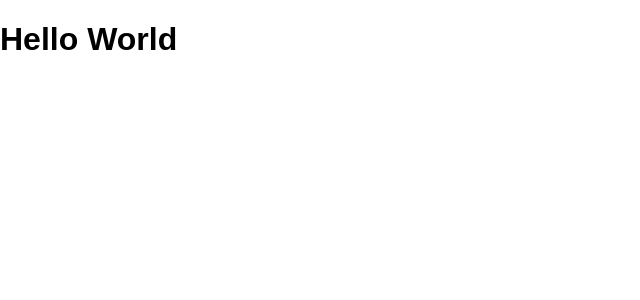
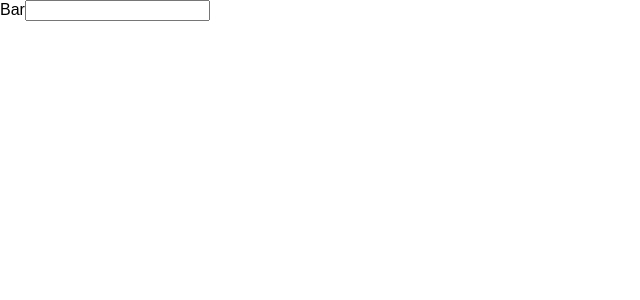
Before and after one commit to Kanatani28/react-redux-crud-application, a React (Create React App) app: page / in a window 1280 px wide. Shown: the top 300 px of the page, without its empty margins (0-640 px from the left). Built offline with nearby package versions, Linux system fonts and the light colour scheme.

Commit message:
learn jsx syntax

```diff
--- a/src/App.js
+++ b/src/App.js
@@ -2,11 +2,13 @@
 
 class App extends Component {
   render() {
-    return (
-        <div>
-          <h1>Hello World</h1>
-        </div>
-    );
+  return (
+    <React.Fragment>
+      <label htmlFor="bar">Bar</label>
+        <input type="text" onChange={() => {console.log("Hi!")}} />
+    </React.Fragment>
+
+  )
   }
 }
 
```
